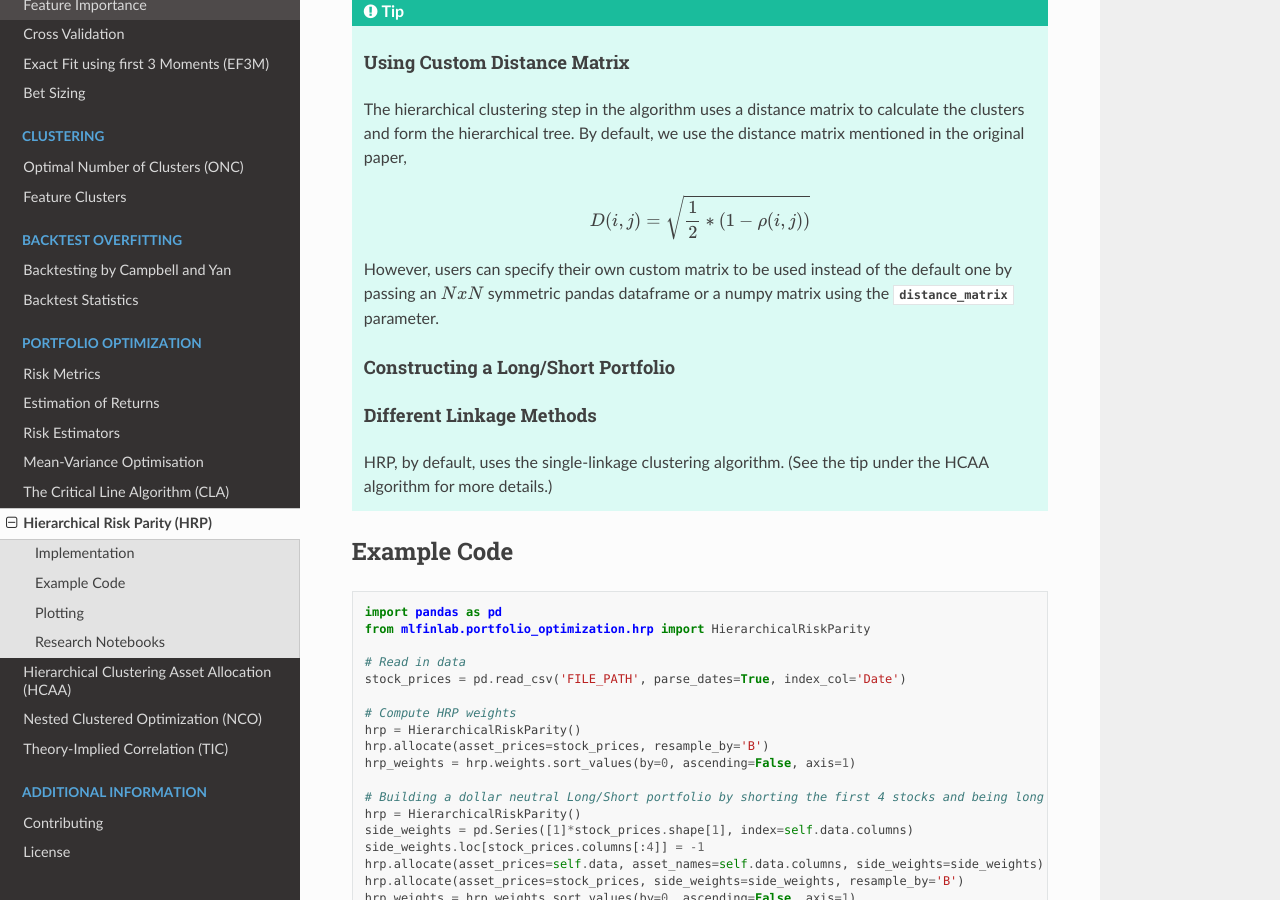
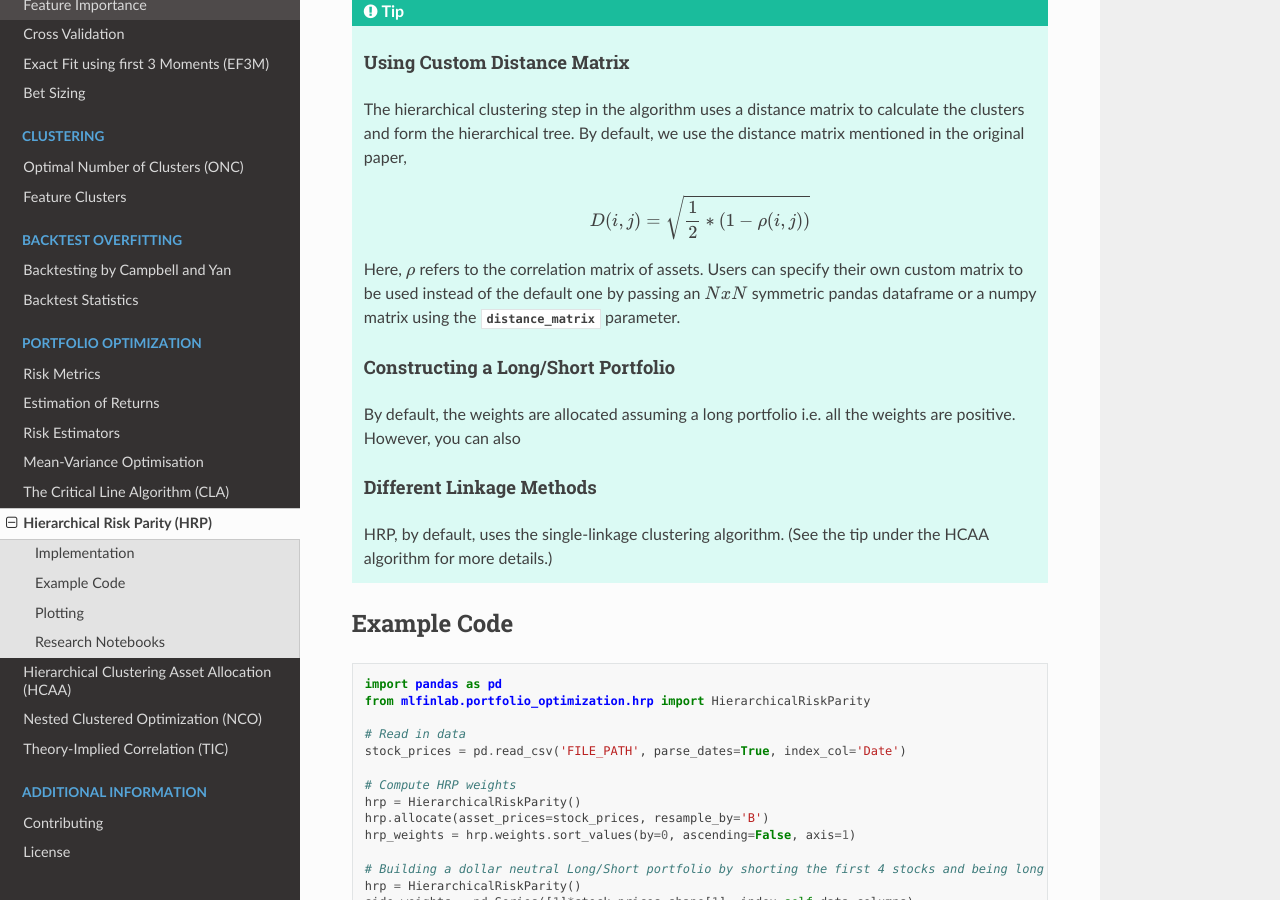
Before and after one commit to hudson-and-thames/mlfinlab, a Sphinx documentation site: the page built from docs/source/portfolio_optimisation/hierarchical_risk_parity.rst, in a window 1280 px wide and 900 px high, scrolled down 2040 px. Built offline with Sphinx 7.4.7 and the Read the Docs theme 2.0.0, drawn with Linux system fonts in a browser that asks for light colours.

Commit message:
improve HRP documentation - 2

```diff
--- a/docs/source/portfolio_optimisation/hierarchical_risk_parity.rst
+++ b/docs/source/portfolio_optimisation/hierarchical_risk_parity.rst
@@ -82,13 +82,14 @@ Implementation
     tree. By default, we use the distance matrix mentioned in the original paper,
 
     .. math::
+        D(i, j) = \sqrt{\frac{1}{2} * (1 - \rho(i, j))}
 
-      D(i, j) = \sqrt{\frac{1}{2} * (1 - \rho(i, j))}
-
-    However, users can specify their own custom matrix to be used instead of the default one by passing an :math:`NxN` symmetric
-    pandas dataframe or a numpy matrix using the :py:mod:`distance_matrix` parameter.
+    Here, :math:`\rho` refers to the correlation matrix of assets. Users can specify their own custom matrix to be used instead of
+    the default one by passing an :math:`NxN` symmetric pandas dataframe or a numpy matrix using the :py:mod:`distance_matrix`
+    parameter.
 
     |h4| Constructing a Long/Short Portfolio |h4_|
+    By default, the weights are allocated assuming a long portfolio i.e. all the weights are positive. However, you can also
 
     |h4| Different Linkage Methods |h4_|
     HRP, by default, uses the single-linkage clustering algorithm. (See the tip under the HCAA algorithm for more details.)
```
